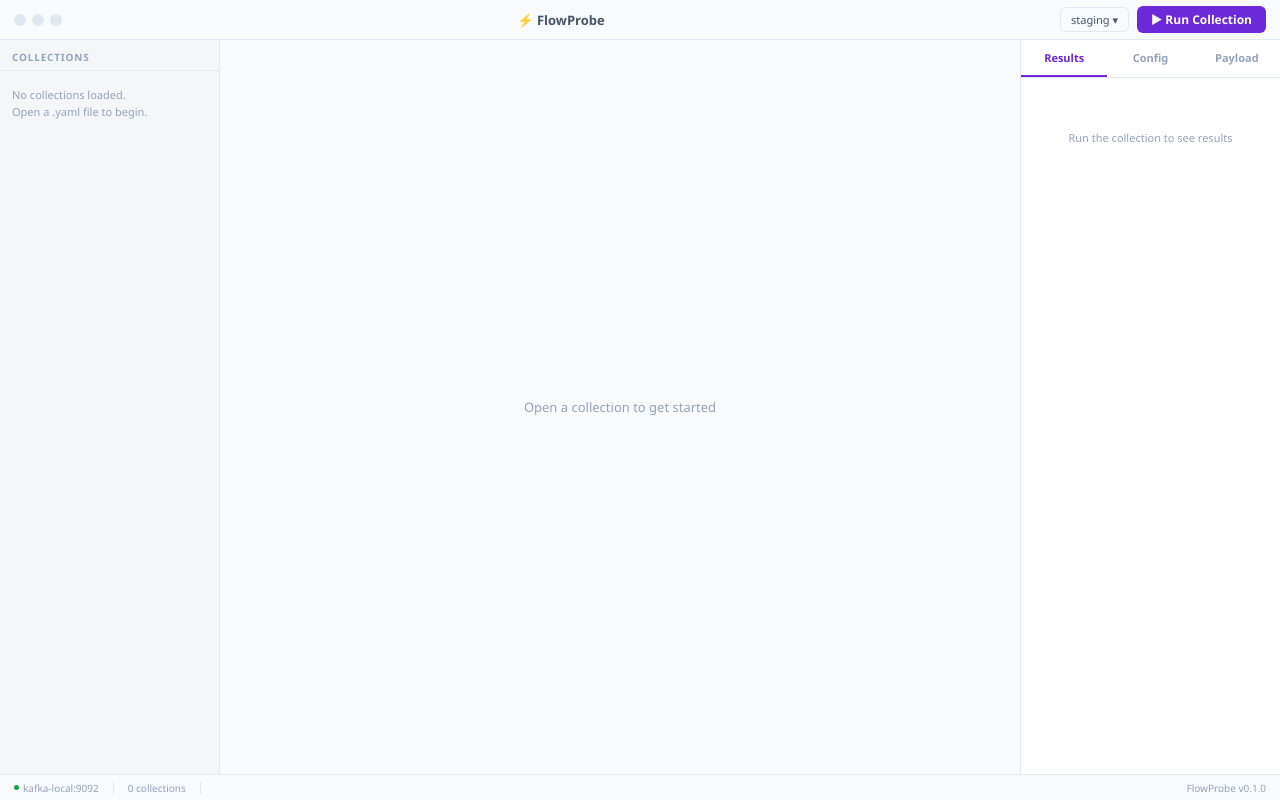
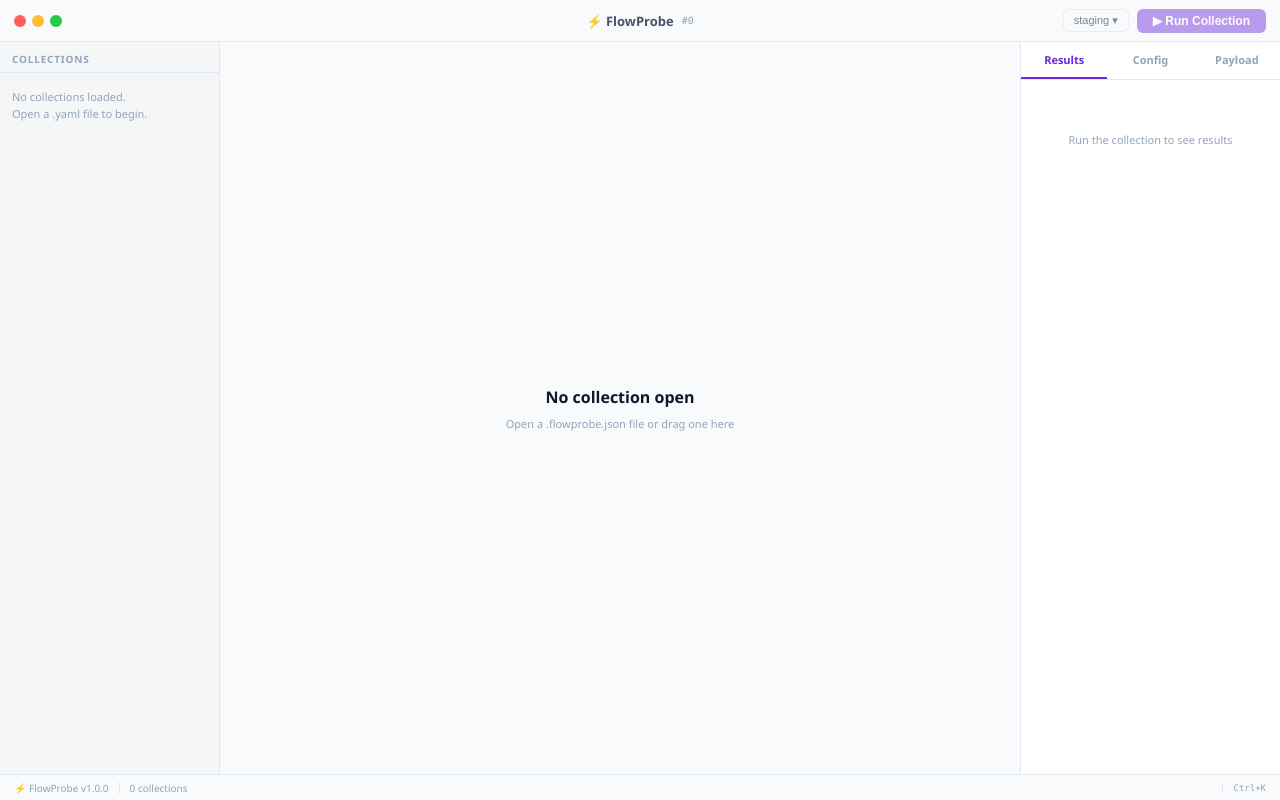
Before and after one commit to aks-builds/flowprobe, a SvelteKit app in the folder packages/desktop/: page / in a window 1280 px wide. Built offline with nearby package versions, Linux system fonts and the light colour scheme.

Commit message:
feat(desktop): wire Run button to run_collection Channel<T>, validation gate, confetti-on-pass

```diff
--- a/packages/desktop/src/routes/+page.svelte
+++ b/packages/desktop/src/routes/+page.svelte
@@ -1,247 +1,260 @@
 <!-- packages/desktop/src/routes/+page.svelte -->
 <script lang="ts">
+  import { invoke } from '@tauri-apps/api/core'
+  import { Channel } from '@tauri-apps/api/core'
+  import { onDestroy } from 'svelte'
   import Sidebar from '$lib/components/Sidebar.svelte'
   import FlowCanvas from '$lib/components/FlowCanvas.svelte'
   import ResultPanel from '$lib/components/ResultPanel.svelte'
   import CommandPalette from '$lib/components/CommandPalette.svelte'
-  import { collectionStore } from '$lib/stores/collection.js'
-  import type { FlowRunResult } from '@flowprobe/core'
+  import ErrorBanner from '$lib/components/ErrorBanner.svelte'
+  import { collectionStore, runStore, validateFlow, type ValidationError } from '$lib/stores/collection.js'
+  import type { Collection } from '@flowprobe/core'
 
+  // ── Run state ──
+  let runError: string | null = null
+  let validationErrors: ValidationError[] = []
+  let showConfetti = false
+  let confettiTimer: ReturnType<typeof setTimeout> | null = null
+  let abortChannel: Channel<unknown> | null = null
+
+  // ── App state ──
   let paletteOpen = false
   let selectedStepId: string | null = null
-  let activeFlowResult: FlowRunResult | null = null
+  let collections: Collection[] = []
+  let activeRunCount = 0
 
+  collectionStore.subscribe(s => { collections = s.collections })
+
+  $: activeCollection = collections.find(c => c.name === $collectionStore.activeCollectionId)
+  $: activeFlow = activeCollection?.flows.find(f => f.id === $collectionStore.activeFlowId) ?? activeCollection?.flows[0]
+
+  // Derive selectedStep for ResultPanel
   $: selectedStep = activeFlow?.steps.find(s => s.id === selectedStepId) ?? null
 
-  $: collections = $collectionStore.collections
-  $: activeCollection = collections.find(c => c.name === $collectionStore.activeCollectionId) ?? null
-  $: activeFlow =
-    activeCollection?.flows.find(f => f.id === $collectionStore.activeFlowId) ??
-    activeCollection?.flows[0] ??
-    null
+  // Validate on flow change
+  $: if (activeFlow) {
+    validationErrors = validateFlow(activeFlow)
+  } else {
+    validationErrors = []
+  }
+  $: canRun = activeFlow != null && validationErrors.length === 0 && $runStore.state !== 'running'
+  $: isRunning = $runStore.state === 'running'
 
-  function handleKeydown(e: KeyboardEvent) {
-    if ((e.metaKey || e.ctrlKey) && e.key === 'k') {
-      e.preventDefault()
-      paletteOpen = true
+  // Build FlowRunResult for ResultPanel from runStore results
+  $: flowRunResult = $runStore.results.length > 0 ? {
+    id: activeFlow?.id ?? '',
+    name: activeFlow?.name ?? '',
+    passed: $runStore.results.every(r => r.passed),
+    durationMs: $runStore.results.reduce((s, r) => s + r.durationMs, 0),
+    steps: $runStore.results,
+  } : null
+
+  // ── Run collection ──
+  async function handleRun() {
+    if (!canRun || !activeFlow || !activeCollection) return
+    runError = null
+    runStore.startRun()
+    activeRunCount++
+
+    const channel = new Channel<{ type: string; [key: string]: unknown }>()
+    abortChannel = channel
+
+    channel.onmessage = (event) => {
+      if (event.type === 'stepDone') {
+        runStore.addResult({
+          id: event.id as string,
+          type: event.step_type as string,
+          passed: event.passed as boolean,
+          durationMs: event.duration_ms as number,
+          error: event.passed ? undefined : (event.detail as string),
+        })
+      }
+      if (event.type === 'runDone') {
+        runStore.finishRun()
+        const failed = event.failed as number
+        if (failed === 0) {
+          showConfetti = true
+          if (confettiTimer) clearTimeout(confettiTimer)
+          confettiTimer = setTimeout(() => { showConfetti = false }, 2500)
+        }
+      }
+      if (event.type === 'log') {
+        // EventStreamDrawer logs are handled via reactive store update — dispatch custom event
+        document.dispatchEvent(new CustomEvent('flowprobe:log', { detail: event }))
+      }
+      if (event.type === 'error') {
+        runStore.setError(event.message as string)
+        runError = event.message as string
+      }
+    }
+
+    try {
+      const collectionJson = JSON.stringify({
+        version: '1',
+        name: activeCollection.name,
+        flows: activeFlow ? [activeFlow] : activeCollection.flows,
+      })
+      await invoke('run_collection', {
+        collectionJson,
+        flowId: activeFlow.id,
+        channel,
+      })
+    } catch (err) {
+      const message = err instanceof Error ? err.message : String(err)
+      runStore.setError(message)
+      runError = message
+    } finally {
+      abortChannel = null
     }
   }
 
-  function handleSidebarSelect(e: CustomEvent<{ collectionName: string; flowId: string }>) {
-    collectionStore.setActive(e.detail.collectionName, e.detail.flowId)
+  function handleStop() {
+    runStore.abortRun()
+    // Channel will be garbage collected; Rust side checks for send errors
   }
 
-  function handlePaletteSelect(e: CustomEvent<{ type: string; id: string; name: string; collectionName?: string }>) {
-    if (e.detail.type === 'flow' && e.detail.collectionName) {
-      collectionStore.setActive(e.detail.collectionName, e.detail.id)
-    }
+  function handleKeydown(e: KeyboardEvent) {
+    if ((e.metaKey || e.ctrlKey) && e.key === 'k') { e.preventDefault(); paletteOpen = true }
+    if ((e.metaKey || e.ctrlKey) && e.key === 'r' && canRun) { e.preventDefault(); handleRun() }
   }
+
+  onDestroy(() => { if (confettiTimer) clearTimeout(confettiTimer) })
 </script>
 
 <svelte:window on:keydown={handleKeydown} />
 
 <div class="app">
   <!-- Titlebar -->
-  <div class="titlebar">
-    <div class="traffic">
-      <span></span>
-      <span></span>
-      <span></span>
+  <div class="tb">
+    <div class="tl"><span class="td r"></span><span class="td y"></span><span class="td g"></span></div>
+    <div class="t-center">
+      <span class="t-name">⚡ FlowProbe</span>
+      <span class="t-run-count" class:running={isRunning} class:passed={$runStore.state === 'done' && $runStore.results.every(r => r.passed)}>
+        #{activeRunCount}
+      </span>
     </div>
-    <div class="title">⚡ FlowProbe</div>
-    <div class="actions">
-      <button class="env-btn">staging ▾</button>
-      <button class="run-btn">▶ Run Collection</button>
+    <div class="t-actions">
+      <button class="t-env" aria-label="Environment selector" disabled>staging ▾</button>
+      {#if isRunning}
+        <button class="t-stop" on:click={handleStop}>■ Stop</button>
+      {:else}
+        <button
+          class="t-run"
+          on:click={handleRun}
+          disabled={!canRun}
+          title={!activeFlow ? 'No flow selected' : validationErrors.length > 0 ? `${validationErrors.length} validation errors` : 'Run collection (Ctrl+R)'}
+        >▶ Run Collection</button>
+      {/if}
     </div>
   </div>
 
-  <!-- Main body -->
+  <!-- Confetti bar on all-pass -->
+  {#if showConfetti}
+    <div class="confetti-bar"></div>
+  {/if}
+
+  <!-- Validation / run error banner -->
+  {#if validationErrors.length > 0 && !isRunning}
+    <ErrorBanner
+      message="{validationErrors.length} step{validationErrors.length > 1 ? 's have' : ' has'} errors — fix them before running"
+      level="warning"
+      on:dismiss={() => validationErrors = []}
+    />
+  {/if}
+  {#if runError}
+    <ErrorBanner message={runError} level="error" autoDismissMs={8000} on:dismiss={() => runError = null} />
+  {/if}
+
+  <!-- Body -->
   <div class="body">
-    <Sidebar
-      {collections}
-      activeCollectionId={$collectionStore.activeCollectionId}
-      activeFlowId={$collectionStore.activeFlowId}
-      on:select={handleSidebarSelect}
-    />
+    <Sidebar {collections} activeCollectionId={$collectionStore.activeCollectionId} activeFlowId={$collectionStore.activeFlowId}
+      on:select={e => collectionStore.setActive(e.detail.collectionName, e.detail.flowId)} />
 
     {#if activeFlow}
       <FlowCanvas
         flow={activeFlow}
-        result={activeFlowResult ?? undefined}
+        result={flowRunResult ?? undefined}
         {selectedStepId}
-        on:selectStep={e => (selectedStepId = e.detail)}
+        {validationErrors}
+        on:selectStep={e => selectedStepId = e.detail}
+        on:saveStep={e => {
+          /* TODO Task 13: persist step edit back to collection */
+          console.log('saveStep', e.detail)
+        }}
+        on:addStep={e => {
+          /* TODO Task 13: add step to active flow */
+          console.log('addStep', e.detail)
+        }}
       />
     {:else}
-      <div class="empty-canvas">Open a collection to get started</div>
+      <div class="empty-canvas">
+        <div class="empty-title">No collection open</div>
+        <div class="empty-hint">Open a .flowprobe.json file or drag one here</div>
+      </div>
     {/if}
 
-    <ResultPanel result={activeFlowResult} {selectedStepId} {selectedStep} />
+    <ResultPanel
+      result={flowRunResult}
+      {selectedStepId}
+      selectedStep={selectedStep}
+    />
   </div>
 
   <!-- Statusbar -->
-  <div class="statusbar">
-    <span class="sb-item">
-      <span class="dot green"></span>kafka-local:9092
-    </span>
-    <span class="sb-sep"></span>
-    <span class="sb-item">{collections.length} collection{collections.length !== 1 ? 's' : ''}</span>
-    <span class="sb-sep"></span>
-    <span class="sb-item sb-right">FlowProbe v0.1.0</span>
+  <div class="stbar">
+    <span class="st-item">⚡ FlowProbe v1.0.0</span>
+    <span class="st-sep"></span>
+    <span class="st-item">{collections.length} collection{collections.length !== 1 ? 's' : ''}</span>
+    {#if isRunning}
+      <span class="st-sep"></span>
+      <span class="st-item" style="color:#3b82f6">● Running…</span>
+    {/if}
+    {#if $runStore.state === 'done'}
+      <span class="st-sep"></span>
+      <span class="st-item" style="color:{$runStore.results.every(r => r.passed) ? 'var(--success)' : 'var(--error)'}">
+        {$runStore.results.filter(r => r.passed).length}/{$runStore.results.length} passed
+      </span>
+    {/if}
+    <span class="st-sep" style="margin-left:auto"></span>
+    <span class="st-item" style="color:var(--text-muted);font-family:var(--font-mono);font-size:9px">Ctrl+K</span>
   </div>
 </div>
 
-<CommandPalette
-  open={paletteOpen}
-  {collections}
-  on:select={handlePaletteSelect}
-  on:close={() => (paletteOpen = false)}
-/>
+<CommandPalette open={paletteOpen} {collections} on:close={() => paletteOpen = false}
+  on:select={e => {
+    if (e.detail.type === 'flow' && e.detail.collectionName) {
+      collectionStore.setActive(e.detail.collectionName, e.detail.id)
+    }
+    paletteOpen = false
+  }} />
 
 <style>
-  :global(*, *::before, *::after) {
-    box-sizing: border-box;
-    margin: 0;
-    padding: 0;
-  }
-
-  :global(body) {
-    font-family: var(--font-sans);
-    background: var(--bg);
-    color: var(--text-primary);
-  }
-
-  .app {
-    display: flex;
-    flex-direction: column;
-    height: 100vh;
-    overflow: hidden;
-  }
-
-  /* ── Titlebar ── */
-  .titlebar {
-    height: 40px;
-    background: var(--bg);
-    border-bottom: 1px solid var(--border);
-    display: flex;
-    align-items: center;
-    padding: 0 14px;
-    gap: 8px;
-    flex-shrink: 0;
-  }
-
-  .traffic {
-    display: flex;
-    gap: 6px;
-  }
-
-  .traffic span {
-    width: 12px;
-    height: 12px;
-    border-radius: 50%;
-    background: var(--border);
-  }
-
-  .title {
-    flex: 1;
-    text-align: center;
-    font-size: var(--text-md);
-    font-weight: 600;
-    color: var(--text-secondary);
-  }
-
-  .actions {
-    display: flex;
-    gap: 8px;
-    align-items: center;
-  }
-
-  .env-btn {
-    background: var(--bg);
-    border: 1px solid var(--border);
-    border-radius: var(--radius-md);
-    padding: 4px 10px;
-    font-size: var(--text-sm);
-    color: var(--text-secondary);
-    cursor: pointer;
-    font-family: var(--font-sans);
-    transition: border-color var(--dur-fast);
-  }
-
-  .env-btn:hover {
-    border-color: var(--border-hover);
-  }
-
-  .run-btn {
-    background: var(--accent);
-    color: #fff;
-    border: none;
-    border-radius: var(--radius-md);
-    padding: 5px 14px;
-    font-size: var(--text-base);
-    font-weight: 600;
-    cursor: pointer;
-    font-family: var(--font-sans);
-    transition: background var(--dur-fast);
-  }
-
-  .run-btn:hover {
-    background: var(--accent-hover);
-  }
-
-  /* ── Body ── */
-  .body {
-    flex: 1;
-    display: flex;
-    overflow: hidden;
-  }
-
-  .empty-canvas {
-    flex: 1;
-    display: flex;
-    align-items: center;
-    justify-content: center;
-    font-size: var(--text-md);
-    color: var(--text-muted);
-    background: var(--bg);
-  }
-
-  /* ── Statusbar ── */
-  .statusbar {
-    height: 26px;
-    background: var(--bg);
-    border-top: 1px solid var(--border);
-    display: flex;
-    align-items: center;
-    padding: 0 14px;
-    gap: 14px;
-    flex-shrink: 0;
-  }
-
-  .sb-item {
-    font-size: var(--text-xs);
-    color: var(--text-muted);
-    display: flex;
-    align-items: center;
-    gap: 4px;
-  }
-
-  .sb-right {
-    margin-left: auto;
-  }
-
-  .sb-sep {
-    width: 1px;
-    height: 12px;
-    background: var(--border);
-  }
-
-  .dot {
-    width: 5px;
-    height: 5px;
-    border-radius: 50%;
-  }
-
-  .dot.green {
-    background: var(--success);
-  }
+  :global(*, *::before, *::after) { box-sizing: border-box; margin: 0; padding: 0; }
+  :global(body) { font-family: var(--font-sans); background: var(--bg); color: var(--text-primary); overflow: hidden; height: 100vh; }
+  .app { display: flex; flex-direction: column; height: 100vh; overflow: hidden; }
+  .tb { height: 42px; background: var(--bg); border-bottom: 1px solid var(--border); display: flex; align-items: center; padding: 0 14px; gap: 8px; flex-shrink: 0; position: relative; }
+  .tl { display: flex; gap: 6px; }
+  .td { width: 12px; height: 12px; border-radius: 50%; }
+  .td.r { background: #ff5f56; } .td.y { background: #febc2e; } .td.g { background: #28c840; }
+  .t-center { position: absolute; left: 50%; transform: translateX(-50%); display: flex; align-items: center; gap: 8px; }
+  .t-name { font-size: var(--text-md); font-weight: 700; color: var(--text-secondary); }
+  .t-run-count { font-size: 10px; color: var(--text-muted); font-family: var(--font-mono); }
+  .t-run-count.running { color: #3b82f6; }
+  .t-run-count.passed { color: var(--success); }
+  .t-actions { margin-left: auto; display: flex; gap: 8px; align-items: center; }
+  .t-env { background: var(--bg); border: 1px solid var(--border); border-radius: var(--radius-md); padding: 4px 10px; font-size: var(--text-sm); color: var(--text-secondary); cursor: not-allowed; opacity: .7; }
+  .t-run { background: var(--accent); color: #fff; border: none; border-radius: var(--radius-md); padding: 5px 16px; font-size: var(--text-base); font-weight: 700; cursor: pointer; transition: background var(--dur-fast), opacity var(--dur-fast); }
+  .t-run:hover:not(:disabled) { background: var(--accent-hover); }
+  .t-run:disabled { opacity: .45; cursor: not-allowed; }
+  .t-stop { background: var(--error-light); border: 1px solid #fecaca; color: var(--error); border-radius: var(--radius-md); padding: 5px 14px; font-size: var(--text-sm); font-weight: 700; cursor: pointer; }
+  .confetti-bar { height: 3px; background: linear-gradient(90deg, #16a34a, #4ade80, #86efac, #4ade80, #16a34a); background-size: 300% 100%; animation: cbar 2s linear infinite; flex-shrink: 0; }
+  @keyframes cbar { 0%{background-position:0% 0%} 100%{background-position:300% 0%} }
+  .body { flex: 1; display: flex; overflow: hidden; }
+  .empty-canvas { flex: 1; display: flex; flex-direction: column; align-items: center; justify-content: center; gap: 8px; background: var(--bg); }
+  .empty-title { font-size: var(--text-lg); font-weight: 600; color: var(--text-primary); }
+  .empty-hint { font-size: var(--text-sm); color: var(--text-muted); }
+  .stbar { height: 26px; background: var(--bg); border-top: 1px solid var(--border); display: flex; align-items: center; padding: 0 14px; gap: 10px; flex-shrink: 0; }
+  .st-item { font-size: var(--text-xs); color: var(--text-muted); display: flex; align-items: center; gap: 4px; }
+  .st-sep { width: 1px; height: 12px; background: var(--border); }
 </style>
```
